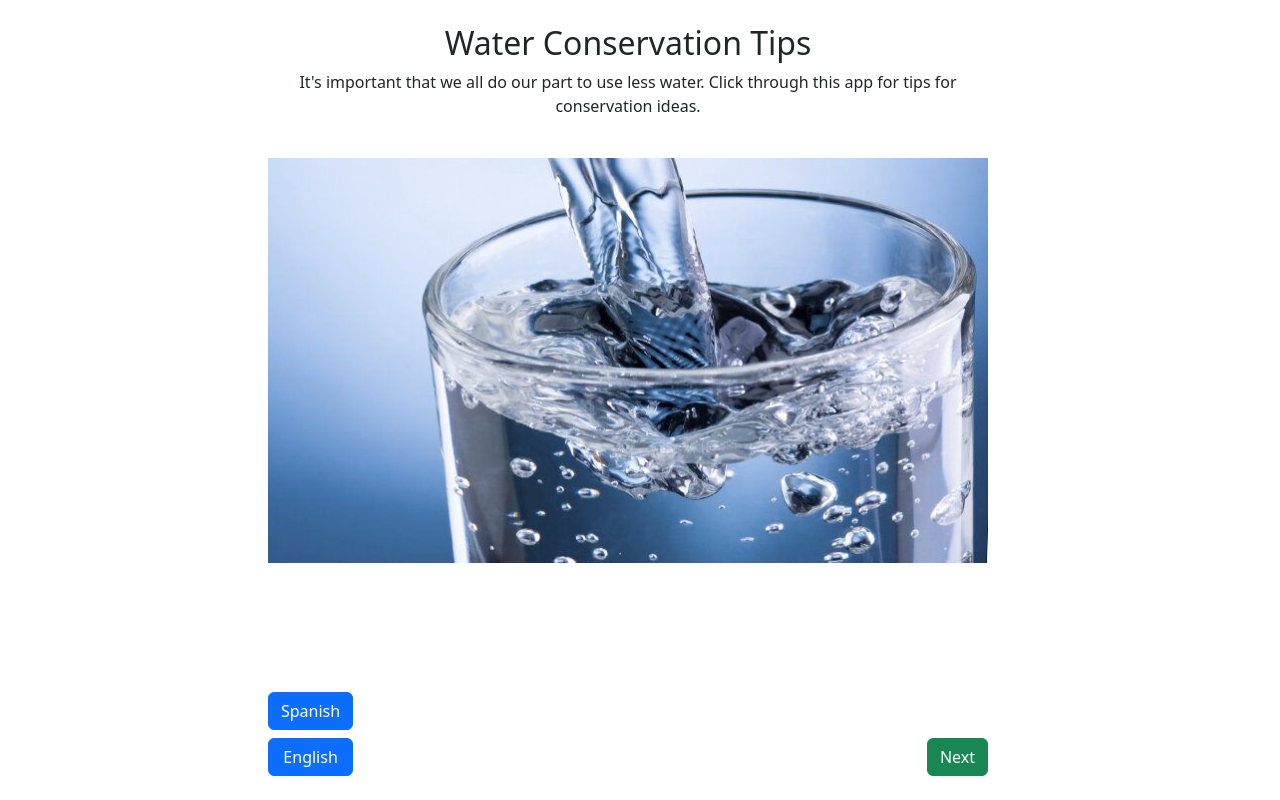
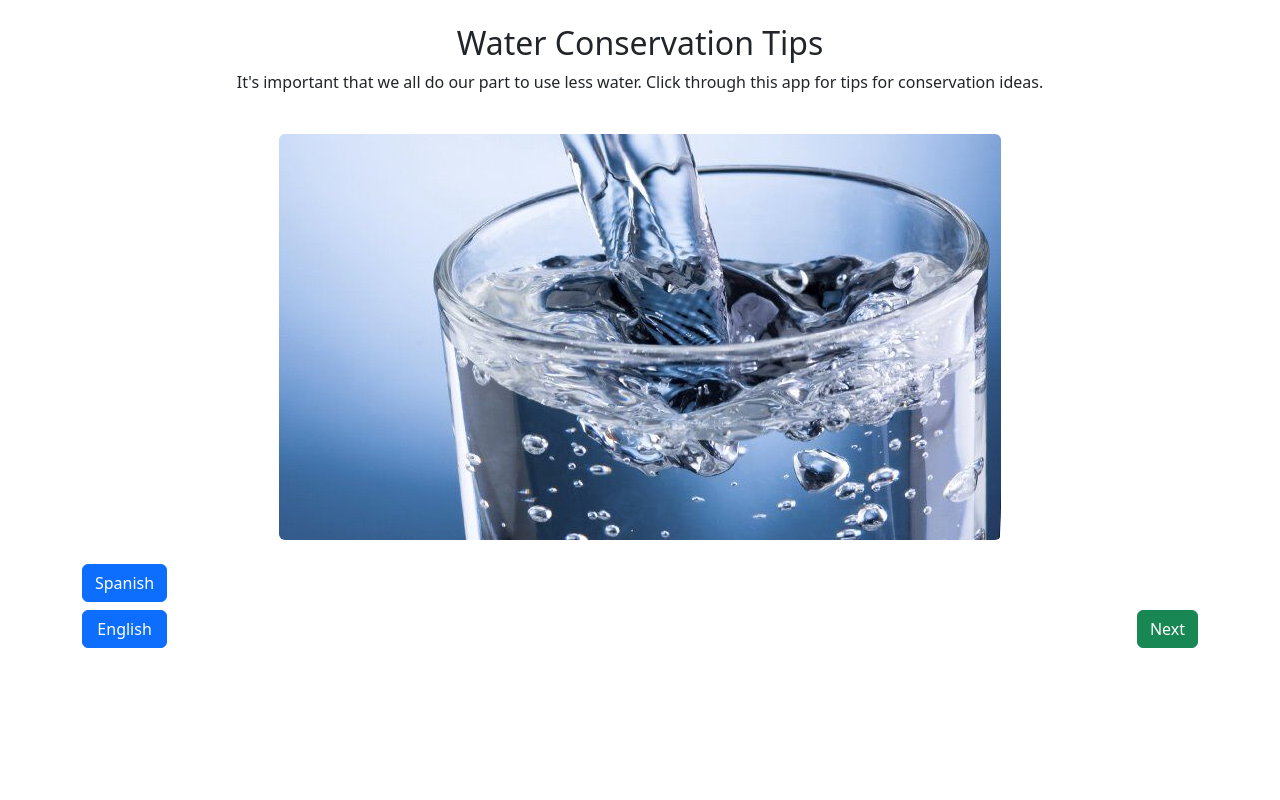
Before and after one commit to ClayAucoin/water-project, a plain HTML site: page index.html in a window 1280 px wide. Drawn offline with nearby package versions, Linux system fonts and the light colour scheme.

Commit message:
updated layout

```diff
--- a/index.html
+++ b/index.html
@@ -1,5 +1,6 @@
 <!DOCTYPE html>
 <html lang="en">
+
 <head>
     <meta charset="UTF-8">
     <meta name="viewport" content="width=device-width, initial-scale=1.0">
@@ -11,28 +12,17 @@
 
     <title>Water Conservation Project</title>
 </head>
+
 <body>
-    <!-- Page wrapper fills the viewport -->
-    <div class="min-vh-100 d-flex flex-column">
-
-        <!-- Main content area (grows) -->
-        <div class="container flex-grow-1 d-flex">
-            <div class="row justify-content-center w-100">
-                <!-- One centered column controls max width for BOTH image and buttons -->
-                <div class="col-12 col-md-10 col-lg-8 d-flex flex-column py-4">
-
-                    <h2 class="text-center">Water Conservation Tips</h2>
-                    <p class="text-center">
-                        It's important that we all do our part to use less water. Click through this app
-                        for tips for conservation ideas.
+    <div class="container text-center py-4">
+        <h2>Water Conservation Tips</h2>
+        <p>
+            It's important that we all do our part to use less water.
+            Click through this app for tips for conservation ideas.
         </p>
 
-                    <img src="water-in-glass.jpg" alt="Glass of water" class="img-fluid my-4">
+        <img src="water-in-glass.jpg" alt="Glass of water" class="img-fluid my-4 rounded">
 
-                    <!-- Spacer pushes the button bar down when there’s extra height -->
-                    <div class="flex-grow-1"></div>
-
-                    <!-- Button bar: stays within the same column width as the image -->
         <div class="d-flex justify-content-between" style="min-height: 80px;">
             <!-- Left buttons stacked -->
             <div class="d-flex flex-column">
@@ -46,7 +36,6 @@
             </div>
         </div>
     </div>
-        </div>
-    </div>
 </body>
+
 </html>
```
Lines whose indentation alone changed are shown as unchanged.
